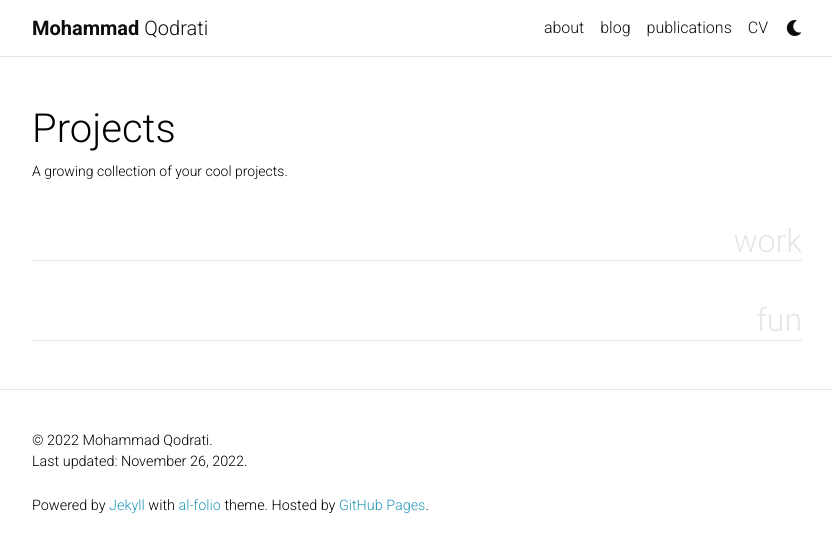
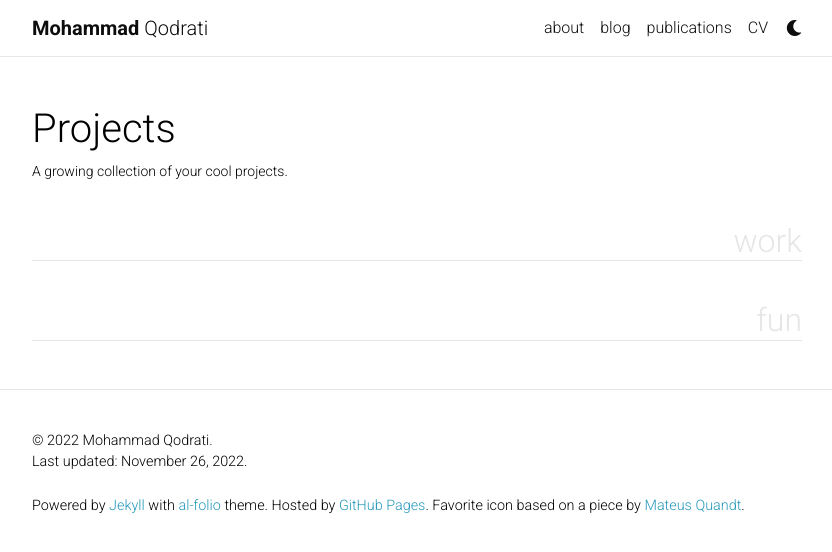
Before and after one commit to qomhmd/qomhmd.github.io, a Jekyll site: the page built from _pages/projects.md, in a window 1280 px wide. Shown: the top 552 px of the page, without its empty margins (223-1055 px from the left). Built offline with Jekyll 4.4.1, drawn with Linux system fonts in a browser that asks for light colours; comment, search, counter and statistics services are not loaded; a style sheet for code colours, icons or effects is not loaded.

Commit message:
add favicon desclaimer

```diff
--- a/_config.yml
+++ b/_config.yml
@@ -12,6 +12,7 @@ description: > # the ">" symbol means to ignore newlines until "footer_text:"
 footer_text: >
   Powered by <a href="https://jekyllrb.com/" target="_blank">Jekyll</a> with <a href="https://github.com/alshedivat/al-folio">al-folio</a> theme.
   Hosted by <a href="https://pages.github.com/" target="_blank">GitHub Pages</a>.
+  Favorite icon based on a piece by <a href="https://dribbble.com/shots/3402938-M-Q">Mateus Quandt</a>.
 keywords: Mohammad Qodrati, general physician, medical, medicine, general practitioner, artificial intelligence, health informatics, academic-website, portfolio-website, jekyll, jekyll-theme  # add your own keywords or leave empty
 
 lang: en # the language of your site (for example: en, fr, cn, ru, etc.)
```
